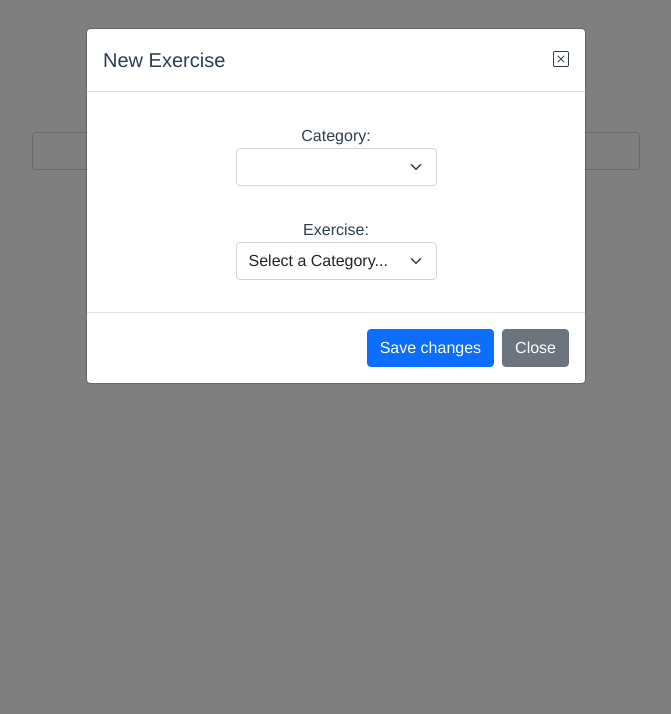
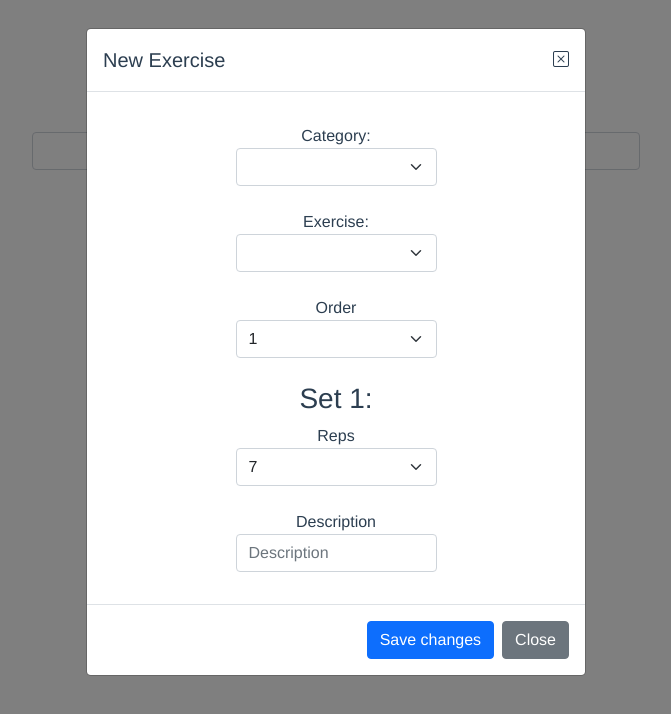
Before and after one commit to jonkolar/workoutapp, a Vue app in the folder workoutapp_vue/: page /create-workout in a window 1280 px wide. Both pictures are taken after a click on the icon 639 px from the left and 216 px from the top of the page. Shown: the top 714 px of the page, without its empty margins (304-975 px from the left). Built offline with nearby package versions, Linux system fonts and the light colour scheme; no server answers.

Commit message:
Adding New Set Component to New Exercise Form

```diff
--- a/workoutapp_vue/src/components/AddExerciseWindow.vue
+++ b/workoutapp_vue/src/components/AddExerciseWindow.vue
@@ -15,12 +15,22 @@
           <label for="categorySelect">Category:</label>
           <select class="form-select" id="categorySelect" @change="populateExercises">
           </select>
-        </form>
-        <form class="w-50 p-3 mx-auto" @submit.prevent="submitLogin">
+          <br>
           <label for="exerciseSelect">Exercise:</label>
           <select class="form-select" id="exerciseSelect">
-            <option selected>Select a Category...</option>
           </select>
+          <br>
+          <label for="orderSelect">Order</label>
+          <select class="form-select" id="orderSelect">
+          </select>
+          <br>
+
+          <NewSetInput
+            v-for="set in sets"
+            v-bind:setNumber="set.order"
+            v-bind:reps="set.reps"
+            v-bind:description="set.description" />
+
         </form>
       </div>
       <div class="modal-footer">
@@ -37,13 +47,18 @@
 
 <script>
 import axios from 'axios'
+import NewSetInput from '@/components/NewSetInput'
 
 export default {
     name: 'AddExerciseWindow',
+    components: {
+      NewSetInput,
+    },
     data() {
       return {
         category: "",
-        exercise: ""
+        exercise: "",
+        sets: []
       }
     },
     mounted() {
@@ -57,6 +72,31 @@ export default {
               }));
             }
           })
+
+      // Populate Exercises
+      axios.get(`/api/workout/exercises/1`)
+            .then((response) => {
+              for(let i = 0; i < response.data.length; i++){
+                $('#exerciseSelect').append($('<option>', {
+                  text: response.data[i].name
+                }));
+              }
+            })
+
+      // Populate Order Dropdown with 1-99
+      for(let i = 1; i < 100; i++){
+              $('#orderSelect').append($('<option>', {
+                text: i,
+                value: i
+               }))}
+
+      // Add First Set
+      let firstSet = {
+        order: 1,
+        reps: 7,
+        description: ""
+      }
+      this.sets.push(firstSet)
     },
     methods: {
         close () {
--- /dev/null
+++ b/workoutapp_vue/src/components/NewSetInput.vue
@@ -0,0 +1,43 @@
+<template>
+<h3>Set {{ setNumber }}:</h3>
+<div class="d-flex flex-row">
+  <div>
+    <label for="repsSelect">Reps</label>
+    <select class="form-select" id="repsSelect">
+    </select>
+    <br>
+    <label for="description">Description</label>
+    <input class="form-control" type="text" placeholder="Description" id="description">
+   </div>
+</div>
+
+
+</template>
+
+
+<script>
+import axios from 'axios'
+
+export default {
+    name: 'AddSetInput',
+    props: {
+        setNumber: Number,
+        description: String,
+        reps: Number
+    },
+    data() {
+      return {
+
+      }
+    },
+    mounted() {
+        // Populate Reps Dropdown with 1-99
+        for(let i = 1; i < 100; i++){
+              $('#repsSelect').append($('<option>', {
+                text: i,
+                value: i
+               }))}
+        $('#repsSelect').val(this.reps)
+    }
+}
+</script>
```
